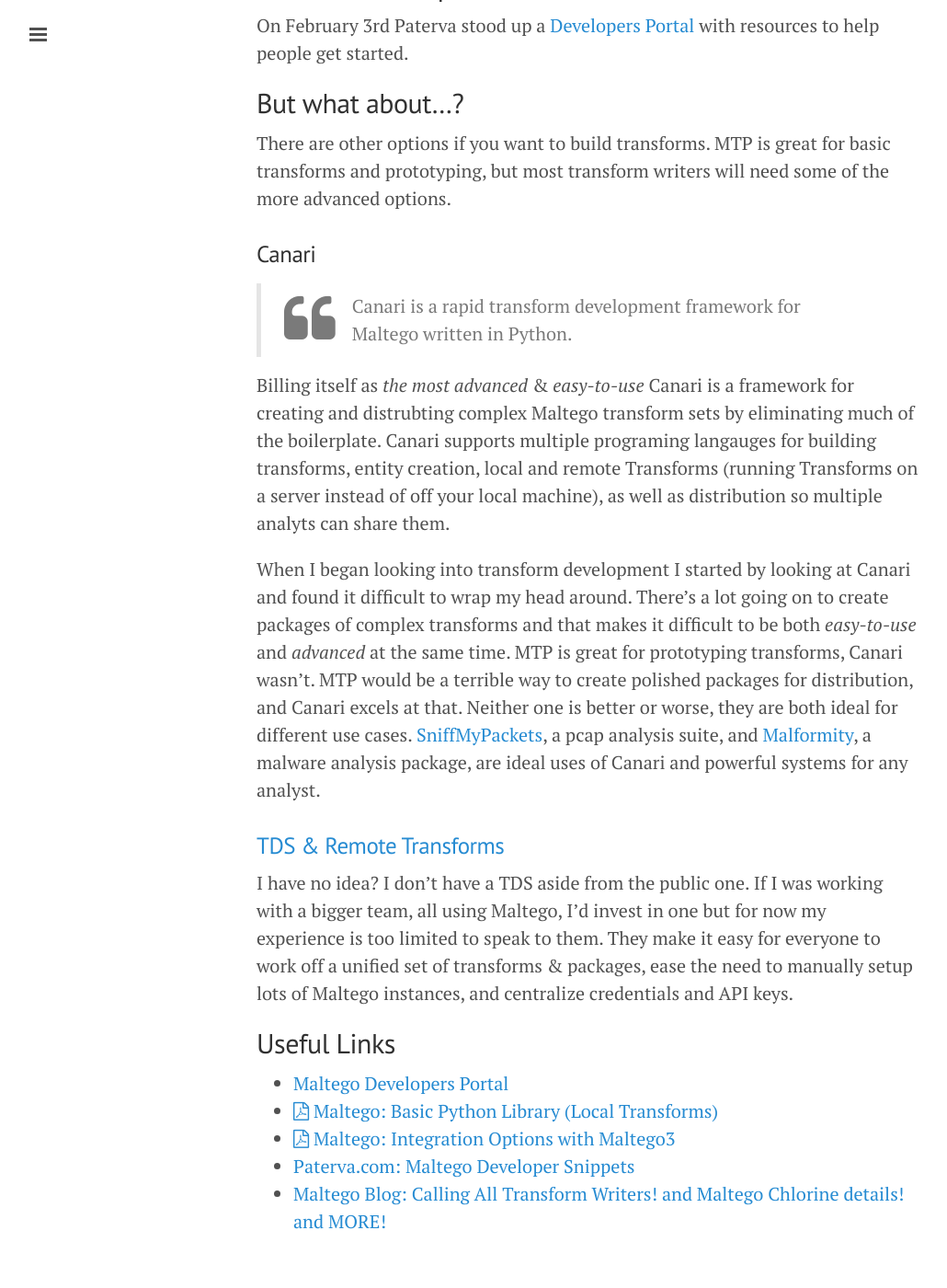
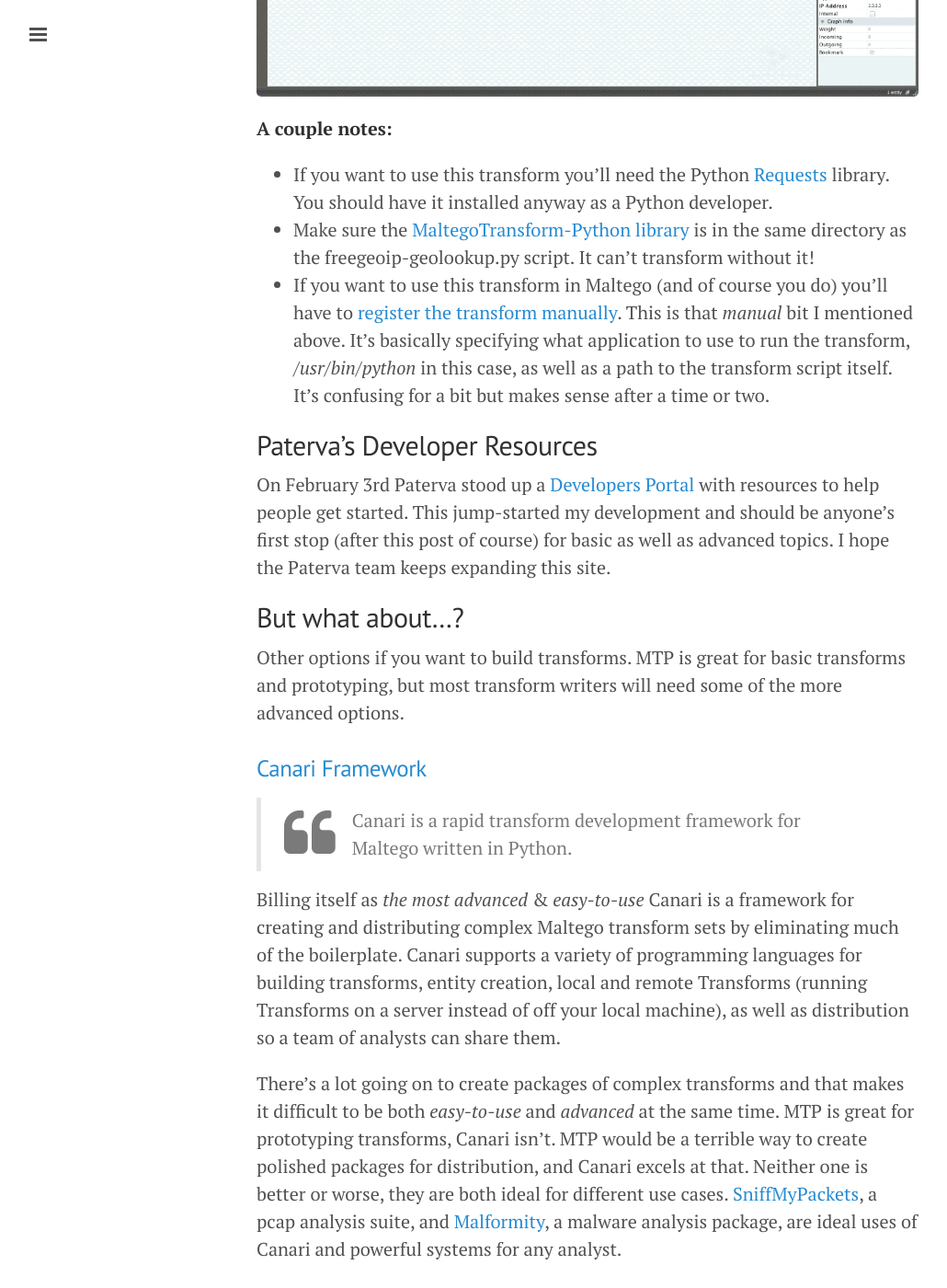
Before and after one commit to sroberts/sroberts.github.io, a Jekyll site: the page built from _posts/2015-02-20-maltego-transforms-for-the-lazy.md, in a window 1280 px wide and 1400 px high, scrolled down 4061 px. Shown: the whole window at 92% size, without its empty margins (1-1031 px from the left). Built offline with Jekyll 4.4.1, drawn with Linux system fonts in a browser that asks for light colours; nearby versions of some CDN libraries; some of the changed text lies outside the part shown.

Commit message:
added spelling & gif example

```diff
--- a/_posts/2015-02-20-maltego-transforms-for-the-lazy.md
+++ b/_posts/2015-02-20-maltego-transforms-for-the-lazy.md
@@ -50,27 +50,31 @@
 
 <script src="https://gist.github.com/sroberts/0f51855447189bb9e010.js"></script>
 
+What does this look like you may ask?
+
+![FreeGeoIP Transform example](/public/transform-example.gif)
+
 __A couple notes:__
 
 - If you want to use this transform you'll need the Python [Requests](http://docs.python-requests.org/en/latest/) library. You should have it installed anyway as a Python developer.
 -  Make sure the [MaltegoTransform-Python library](https://github.com/sroberts/maltegotransform-python) is in the same directory as the freegeoip-geolookup.py script. It can't transform without it!
 - If you want to use this transform in Maltego (and of course you do) you'll have to [register the transform manually](http://dev.paterva.com/developer/system/local_transforms/registration.php). This is that _manual_ bit I mentioned above. It's basically specifying what application to use to run the transform, _/usr/bin/python_ in this case, as well as a path to the transform script itself. It's confusing for a bit but makes sense after a time or two.
 
-## Patervas Developer Resources
+## Paterva's Developer Resources
 
-On February 3rd Paterva stood up a [Developers Portal](http://dev.paterva.com/developer/) with resources to help people get started.
+On February 3rd Paterva stood up a [Developers Portal](http://dev.paterva.com/developer/) with resources to help people get started. This jump-started my development and should be anyone's first stop (after this post of course) for basic as well as advanced topics. I hope the Paterva team keeps expanding this site.
 
 ## But what about...?
 
-There are other options if you want to build transforms. MTP is great for basic transforms and prototyping, but most transform writers will need some of the more advanced options.
+Other options if you want to build transforms. MTP is great for basic transforms and prototyping, but most transform writers will need some of the more advanced options.
 
-### Canari
+### [Canari Framework](http://www.canariproject.com/)
 
 > <i class="fa fa-quote-left fa-3x pull-left"></i> Canari is a rapid transform development framework for Maltego written in Python.
 
-Billing itself as _the most advanced_ & _easy-to-use_ Canari is a framework for creating and distrubting complex Maltego transform sets by eliminating much of the boilerplate. Canari supports multiple programing langauges for building transforms, entity creation, local and remote Transforms (running Transforms on a server instead of off your local machine), as well as distribution so multiple analyts can share them.
+Billing itself as _the most advanced_ & _easy-to-use_ Canari is a framework for creating and distributing complex Maltego transform sets by eliminating much of the boilerplate. Canari supports a variety of programming languages for building transforms, entity creation, local and remote Transforms (running Transforms on a server instead of off your local machine), as well as distribution so a team of analysts can share them.
 
-When I began looking into transform development I started by looking at Canari and found it difficult to wrap my head around. There's a lot going on to create packages of complex transforms and that makes it difficult to be both _easy-to-use_ and _advanced_ at the same time. MTP is great for prototyping transforms, Canari wasn't. MTP would be a terrible way to create polished packages for distribution, and Canari excels at that. Neither one is better or worse, they are both ideal for different use cases. [SniffMyPackets](http://sniffmypackets.net/), a pcap analysis suite, and [Malformity](https://github.com/digital4rensics/Malformity), a malware analysis package, are ideal uses of Canari and powerful systems for any analyst.
+There's a lot going on to create packages of complex transforms and that makes it difficult to be both _easy-to-use_ and _advanced_ at the same time. MTP is great for prototyping transforms, Canari isn't. MTP would be a terrible way to create polished packages for distribution, and Canari excels at that. Neither one is better or worse, they are both ideal for different use cases. [SniffMyPackets](http://sniffmypackets.net/), a pcap analysis suite, and [Malformity](https://github.com/digital4rensics/Malformity), a malware analysis package, are ideal uses of Canari and powerful systems for any analyst.
 
 ### [TDS & Remote Transforms](http://www.paterva.com/web6/products/servers.php)
 
```
Also changed, not shown: other parts of _posts/2015-02-20-maltego-transforms-for-the-lazy.md (+7 -7 lines), public/transform-example.gif (added).
